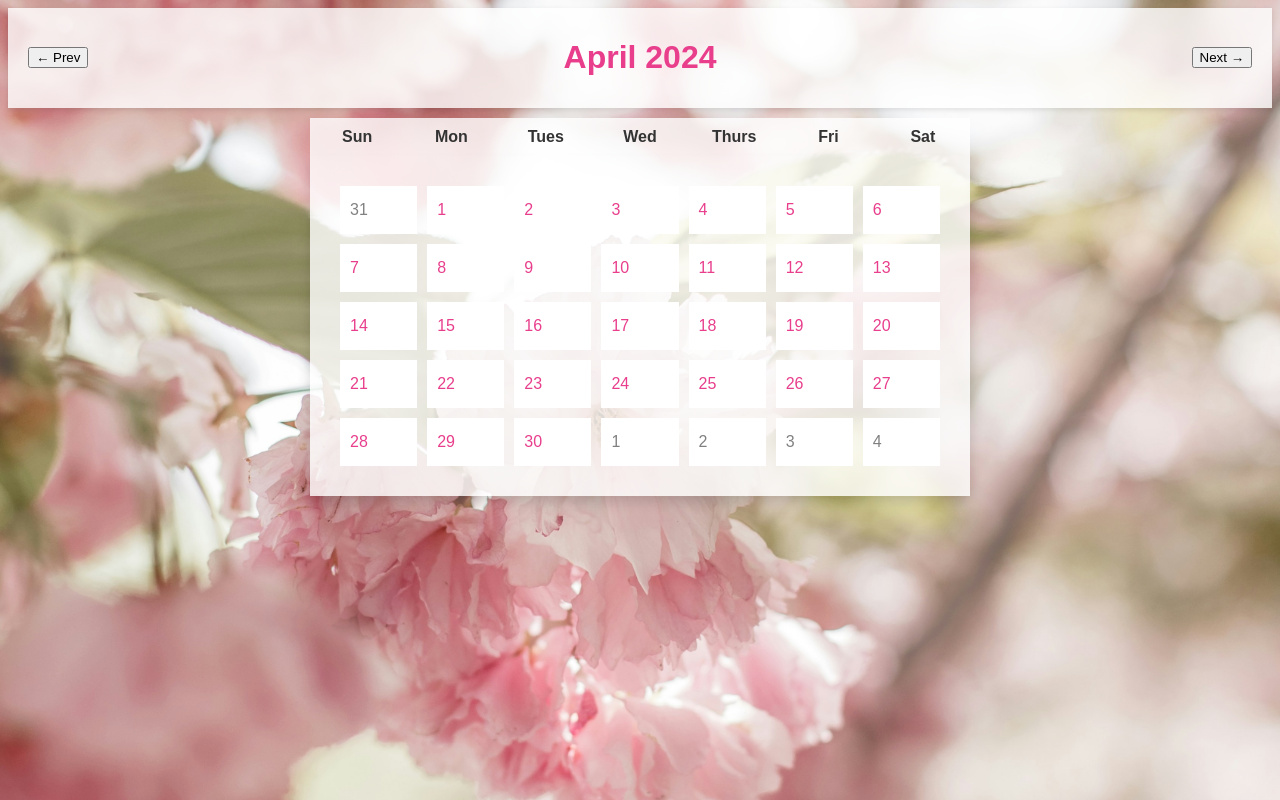
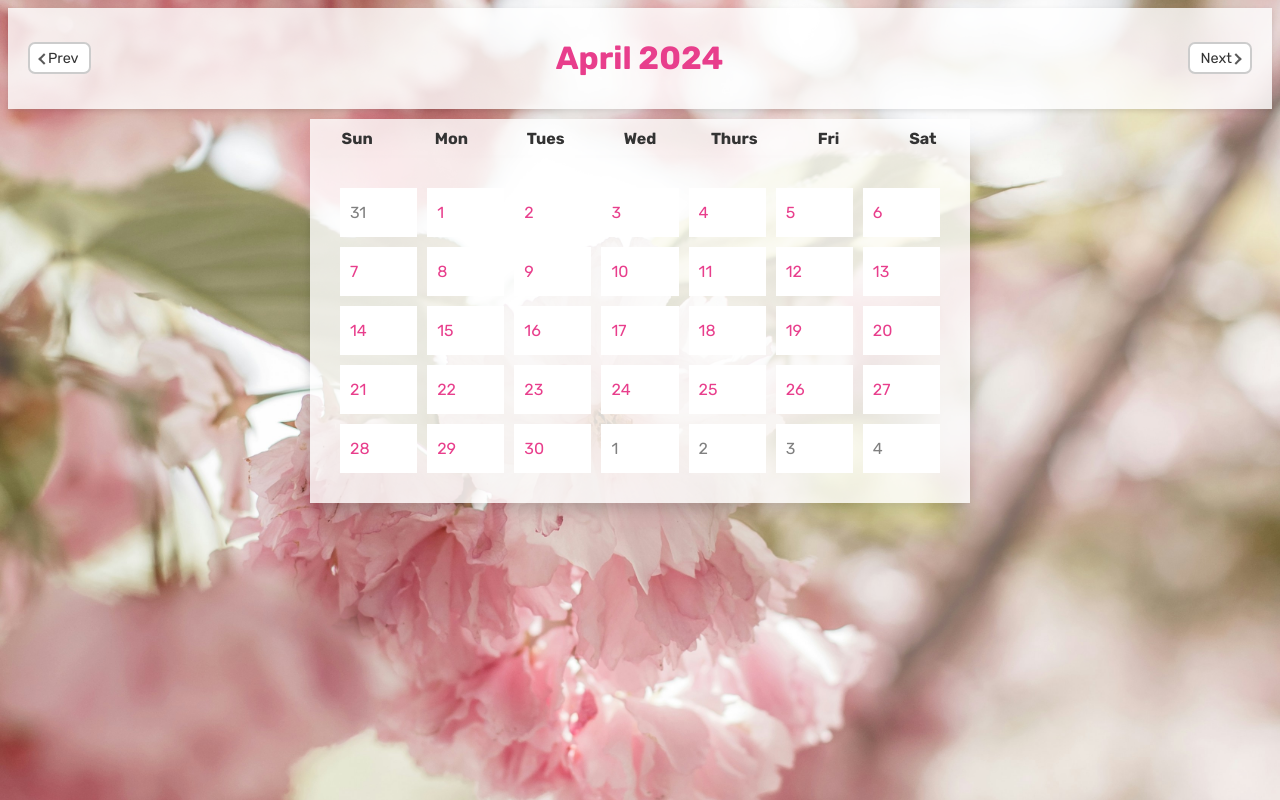
Before and after one commit to cse110-sp24-group2/warmup-exercise, a plain HTML site: page index.html in a window 1280 px wide. Drawn offline with Linux system fonts and the light colour scheme.

Commit message:
Changes to next and prev buttons, added font

```diff
--- a/calendar-styles.css
+++ b/calendar-styles.css
@@ -1,5 +1,15 @@
+* {
+    font-family: 'Rubik', sans-serif;
+}
+
+.rubik-font {
+    font-family: "Rubik", sans-serif;
+    font-optical-sizing: auto;
+    font-weight: 300;
+    font-style: normal;
+}
+
 body {
-    font-family: 'Arial', sans-serif;
     background:no-repeat center center fixed;
     background-size: cover;
     color: #333;
@@ -182,6 +192,56 @@ body {
     font-weight: bold;
     border: none;
 }
+
 .holiday {
     color: red;
 }
+
+#prev-month {
+    background-color: #ffffff;
+    color: #343434;
+    border: 2px solid #ccc;
+    border-radius: 7px;
+    padding: 5px 10px;
+    font-size: 14.5px;
+    cursor: pointer;
+}
+
+#prev-month:hover {
+    background-color: #eaeaea;
+    color:rgb(0, 0, 0);
+    box-shadow: 0px 3px 6px rgba(0, 0, 0, 0.3);
+}
+
+#next-month {
+    background-color: #ffffff;
+    color: #343434;
+    border: 2px solid #ccc;
+    border-radius: 7px;
+    padding: 5px 10px;
+    font-size: 14.5px;
+    cursor: pointer;
+}
+
+#next-month:hover {
+    background-color: #eaeaea;
+    color:rgb(0, 0, 0);
+    box-shadow: 0px 3px 6px rgba(0, 0, 0, 0.3);
+}
+
+.arrow {
+    border: solid #595959;
+    border-width: 0 2px 2px 0;
+    display: inline-block;
+    padding: 3px;
+}
+
+.right {
+    transform: rotate(-45deg);
+    -webkit-transform: rotate(-45deg);
+}
+
+.left {
+    transform: rotate(135deg);
+    -webkit-transform: rotate(135deg);
+}
--- a/index.html
+++ b/index.html
@@ -4,12 +4,15 @@
     <meta name="viewport" content="width=device-width, initial-scale=1.0">
     <title>My Calendar</title>
     <link rel="stylesheet" href="calendar-styles.css">
+    <style>
+        @import url('https://fonts.googleapis.com/css2?family=Rubik:ital,wght@0,300..900;1,300..900&display=swap');
+    </style>
 </head>
 <body>
     <div class="calendar-header">
-        <button id="prev-month">← Prev</button>
+        <button id="prev-month"><i class="arrow left"></i>Prev</button>
         <h1 id="current-month"></h1>
-        <button id="next-month">Next →</button>
+        <button id="next-month">Next<i class="arrow right"></i></button>
     </div>
     <div id="day-names" class="day-names">
         <div class="day-name">Sun</div>
```
